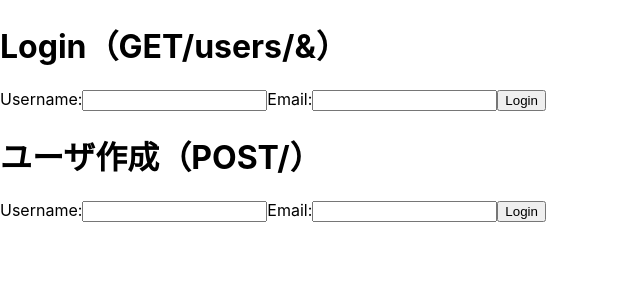
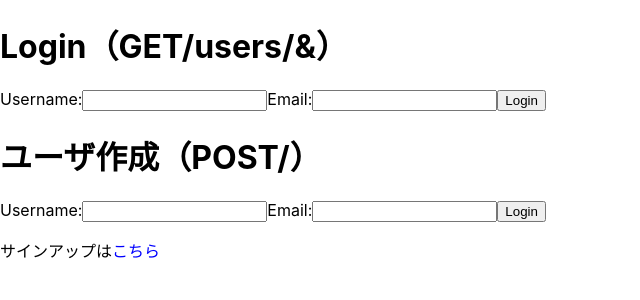
Before and after one commit to MahiroWatanabe/ReverseToDo, a Next.js app in the folder frontend/: page / in a window 1280 px wide. Shown: the top 300 px of the page, without its empty margins (0-640 px from the left). Built offline with nearby package versions, Linux system fonts and the light colour scheme.

Commit message:
useRouterでページ遷移変更

```diff
--- a/frontend/pages/index.tsx
+++ b/frontend/pages/index.tsx
@@ -1,10 +1,20 @@
 import type { NextPage } from 'next'
+import { useRouter } from 'next/router';
+import styles from "../styles/Home.module.css"
 import LoginForm from '../components/LoginForm';
 
 const Home: NextPage = () => {
-  // ログイン画面の作成から行う
+  const router = useRouter()
+
+  const handleSignupClick = () => {
+    router.push('/signup')
+  }
+
   return (
-    <LoginForm />
+    <div>
+      <LoginForm />
+      <p>サインアップは<span className={styles.blueText} onClick={handleSignupClick}>こちら</span></p>
+    </div>
   )
 }
 
```
